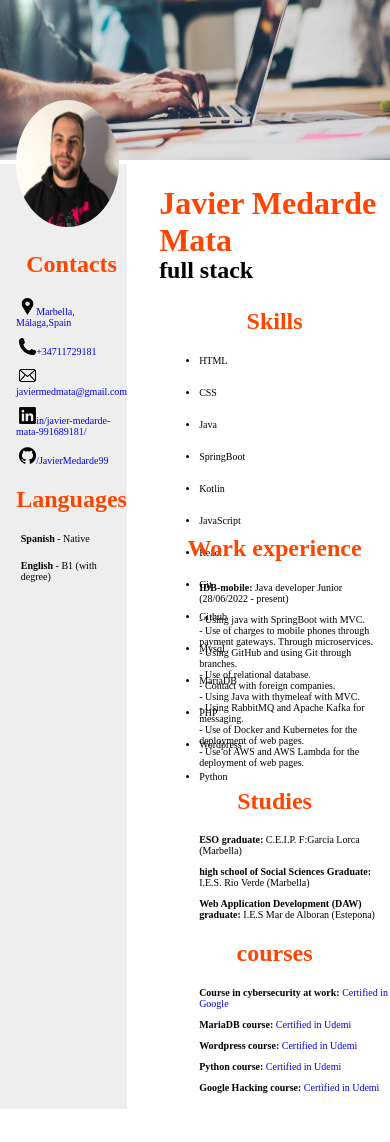
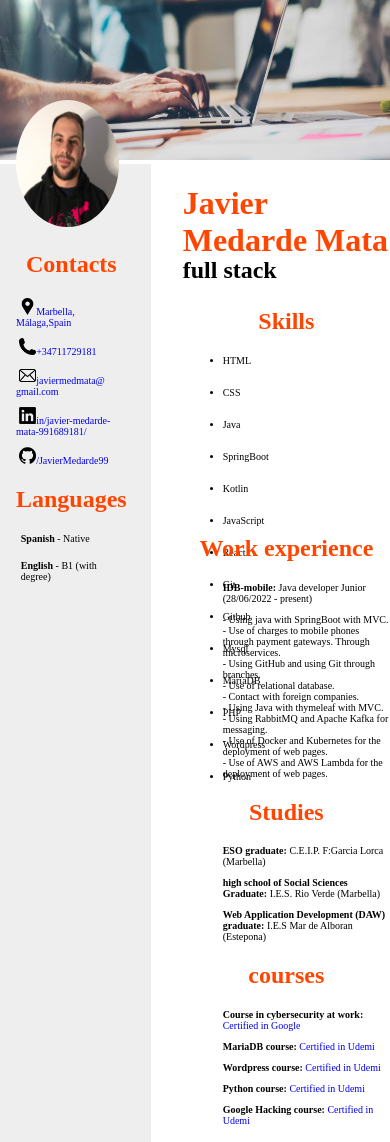
Before and after one commit to JavierMedarde99/JavierMedarde99.github.io, a plain HTML site: page index.html in a window 390 px wide. Before the commit the page ends 1109 px from the top, so only its background shows below. Drawn offline with Linux system fonts and the light colour scheme.

Commit message:
fix left side mobile

```diff
--- a/curriculum.css
+++ b/curriculum.css
@@ -37,7 +37,7 @@ main{
 }
 
 main > div#izquierda{
-    width: 35%;
+    width: 40%;
     background-color: #eee;
 
 }
@@ -135,4 +135,8 @@ div#derecha > article#yo > p{
        margin-bottom: 1rem;
     }
 
+    main > div#izquierda{
+        padding-right: 1.5rem;
+    }
+
 }
--- a/index.html
+++ b/index.html
@@ -19,7 +19,7 @@
                 <h2>Contacts</h2>
                 <p><a href="https://www.google.es/maps/place/Marbella,+Málaga/@36.5009604,-4.9475721,12z/data=!3m1!4b1!4m6!3m5!1s0xd72d809904dabdf:0xe6c9db907b5ecab!8m2!3d36.5102831!4d-4.8852579!16zL20vMDI5NWY4?entry=ttu"><img src="Img/Icons/facebook-placeholder-for-locate-places-on-maps_icon-icons.com_57151.png" alt="localizacion" >Marbella, Málaga,Spain</a></p>
                 <p><a href="tel:711729181"><img src="Img/Icons/phone-call-auricular-symbol-in-black_icon-icons.com_56483.png" alt="numero">+34711729181</a></p>
-                <p><a href="mailto:javiermedmata@gmail.com"><img src="Img/Icons/email-envelope-outline-shape-with-rounded-corners_icon-icons.com_56530.png" alt="email">javiermedmata@gmail.com</a></p>
+                <p><a href="mailto:javiermedmata@gmail.com" id="mail"><img src="Img/Icons/email-envelope-outline-shape-with-rounded-corners_icon-icons.com_56530.png" alt="email">javiermedmata@<br>gmail.com</a></p>
                 <p><a href="https://www.linkedin.com/in/javier-medarde-mata-991689181/"><img src="Img/Icons/sociallinkedin_member_70.png" alt="linkedin">in/javier-medarde-mata-991689181/</a></p>
                 <p><a href="https://github.com/JavierMedarde99"><img src="Img/Icons/github-logo_icon-icons.com_73546.png" alt="github">/JavierMedarde99</a></p>
             </article>
```
